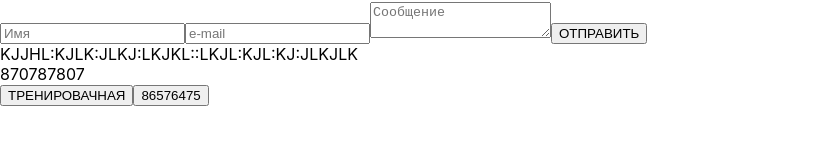
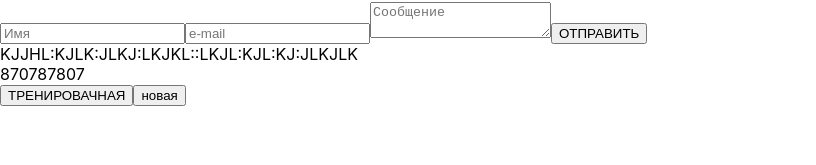
Before and after one commit to pavelminsk1979/TrainCSS, a React (Create React App) app: page /messageOnMail in a window 1280 px wide. Shown: the part 135-300 px from the top of the page, without its empty margins (0-816 px from the left). Built offline with nearby package versions, Linux system fonts and the light colour scheme; a web font is replaced by a local one.

Commit message:
refacto........

```diff
--- a/src/f3-differernt/MessageOnMail.tsx
+++ b/src/f3-differernt/MessageOnMail.tsx
@@ -62,7 +62,7 @@ export const MessageOnMail = () => {
                             <div>KJJHL:KJLK:JLKJ:LKJKL::LKJL:KJL:KJ:JLKJLK</div>
                             <div>870787807</div>
                             <button  >ТРЕНИРОВАЧНАЯ</button>
-                            <button  >86576475</button>
+                            <button  >новая</button>
                         </form>
                 </div>
             </div>
```
